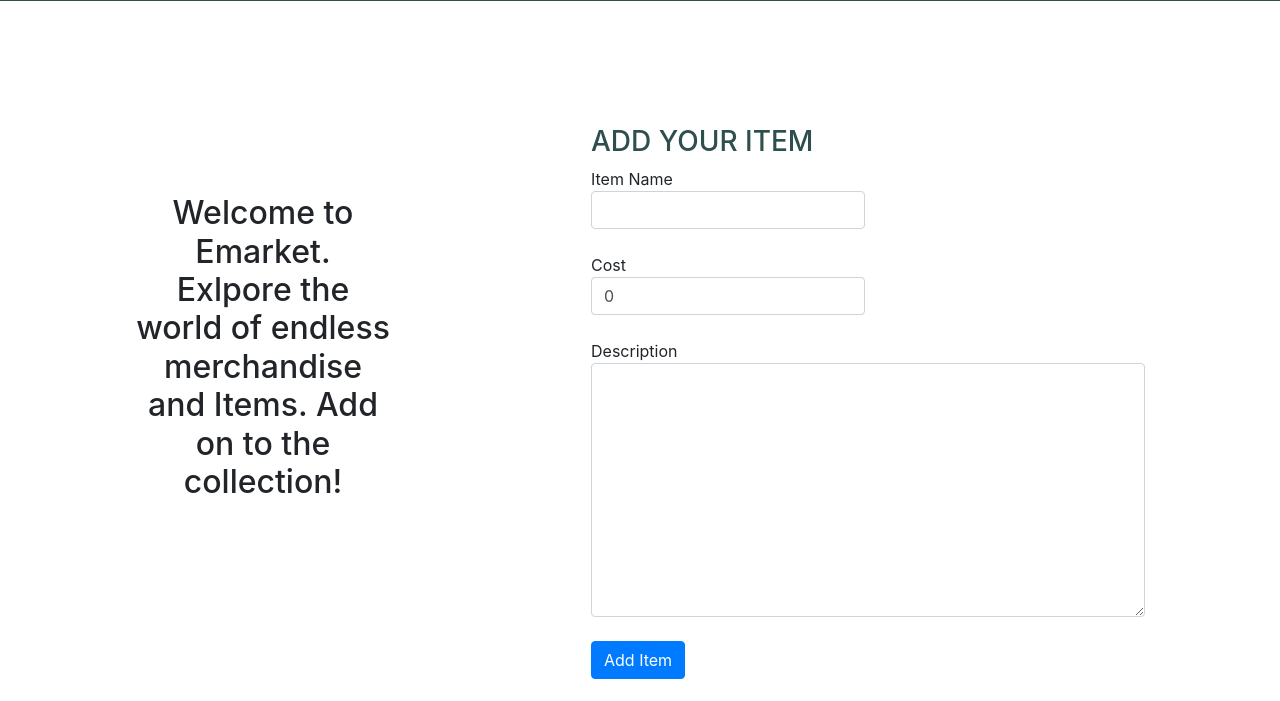
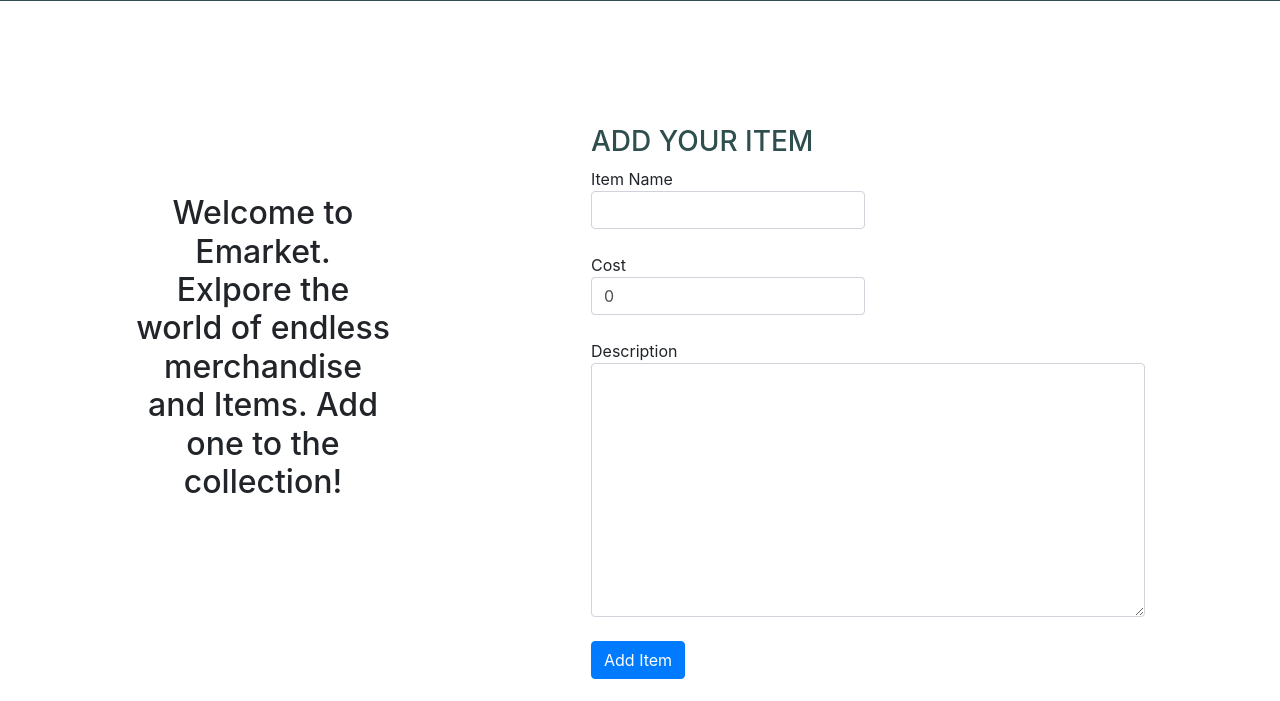
Before and after one commit to TonyBaro/GroupProject, a Flask app: template flask_app/templates/dashboard.html in a window 1280 px wide. Shown: the part 75-776 px from the top of the page. Run offline with Flask 2, Linux system fonts and the light colour scheme; the template is opened without the code that fills it, so the values that code supplies are empty.

Commit message:
fixed a typo/added a profile photo

```diff
--- a/flask_app/templates/dashboard.html
+++ b/flask_app/templates/dashboard.html
@@ -32,7 +32,7 @@
         {% endwith %}
     </div>
     <div class = "flex-middle">
-        <h2 style = "width: 20%; text-align:center">Welcome to Emarket. Exlpore the world of endless merchandise and Items. Add on to the collection!</h2>
+        <h2 style = "width: 20%; text-align:center">Welcome to Emarket. Exlpore the world of endless merchandise and Items. Add one to the collection!</h2>
         <form action="/create/item" method="post" style="margin-top: 100px;">
             <h3 style="color: darkslategrey;">ADD YOUR ITEM</h3>
             <div class ="form-group">
--- a/flask_app/templates/viewItem.html
+++ b/flask_app/templates/viewItem.html
@@ -39,6 +39,10 @@
             <button class="btn btn-primary">Purchase</button>
         </form>
         {%endif%}
+    {%else%}
+        {%if in_database%}
+        <h2 style="text-align: center; color: gold;">Bought</h2>
+        {%endif%}
     {%endif%}
     <div id = "links" class = "flex-middle">
         <p><a href ="/items">See all Items</a></p>
```
Lines whose indentation alone changed are shown as unchanged.
